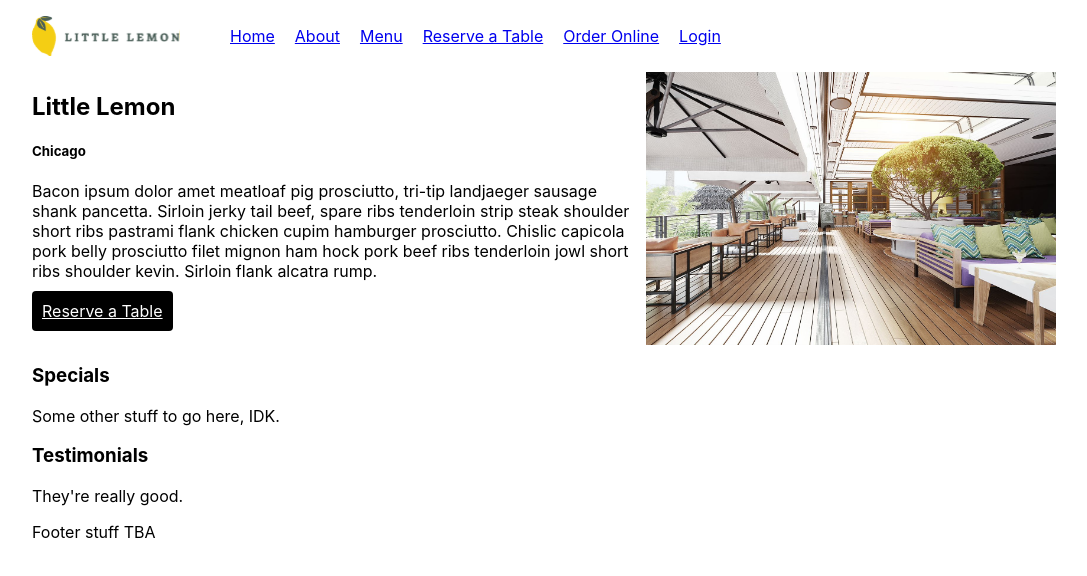
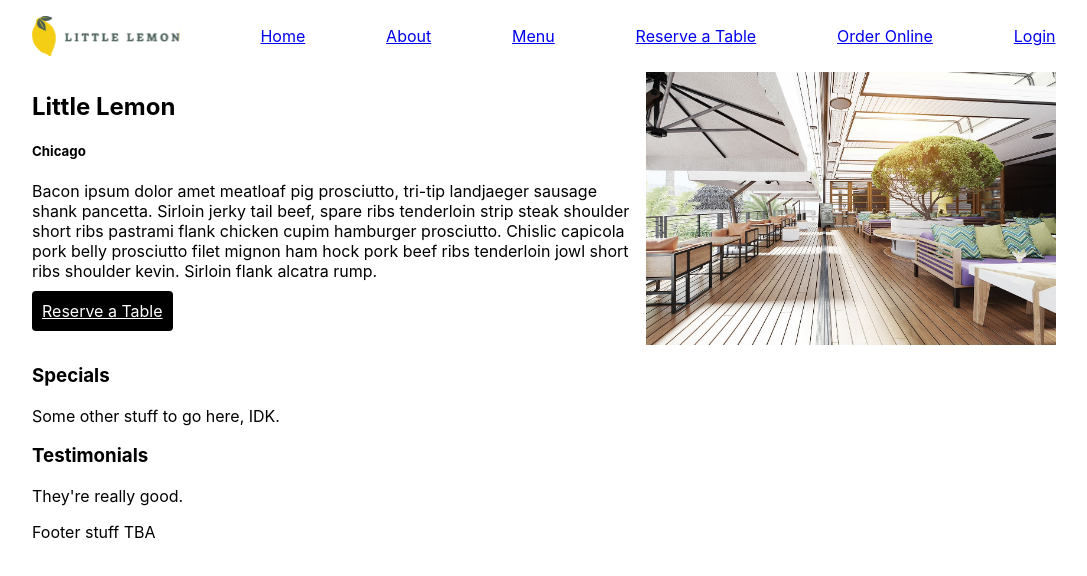
Before and after one commit to darthbob88/little-lemon, a React (Create React App) app: page / in a window 1280 px wide. Shown: the top 576 px of the page, without its empty margins (96-1183 px from the left). Built offline with nearby package versions, Linux system fonts and the light colour scheme.

Commit message:
Fixing nav size

```diff
--- a/src/App.css
+++ b/src/App.css
@@ -8,6 +8,8 @@ header {
 
 nav ul {
   display: flex;
+  width: calc(80vw - 148px);
+  justify-content: space-around;
 }
 
 nav ul li {
```
